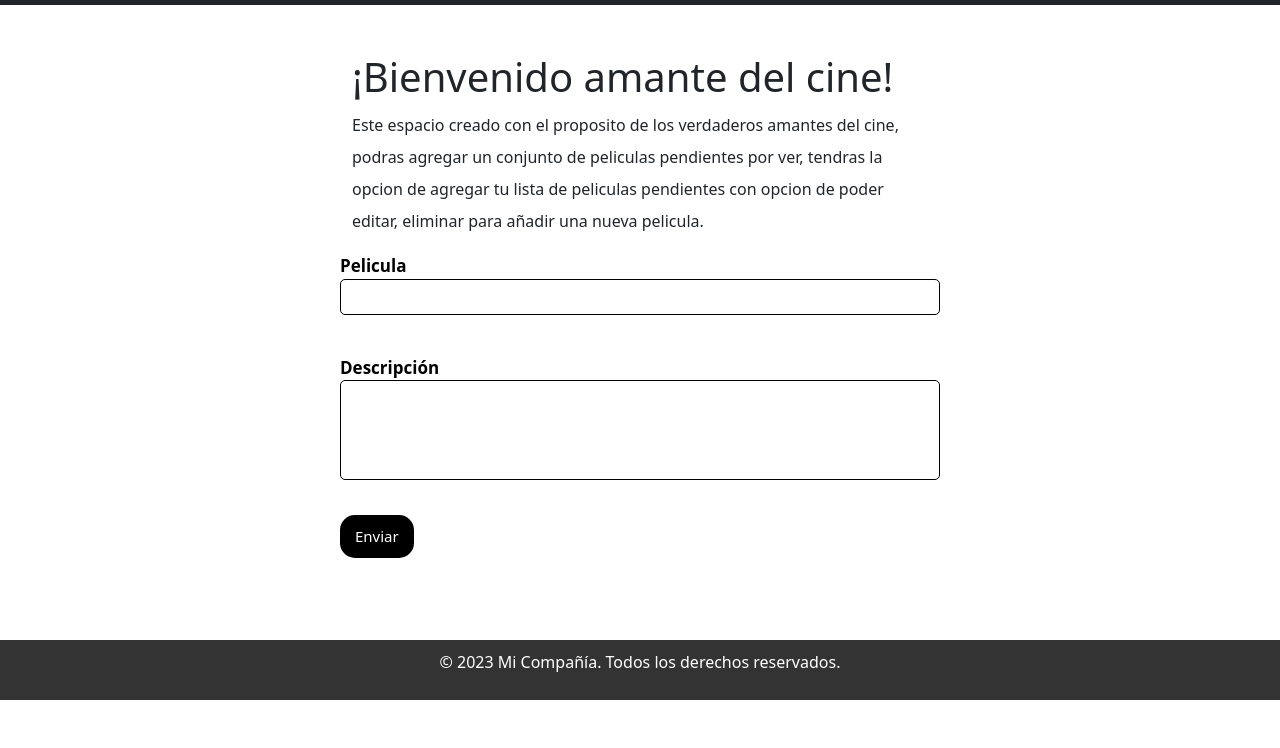
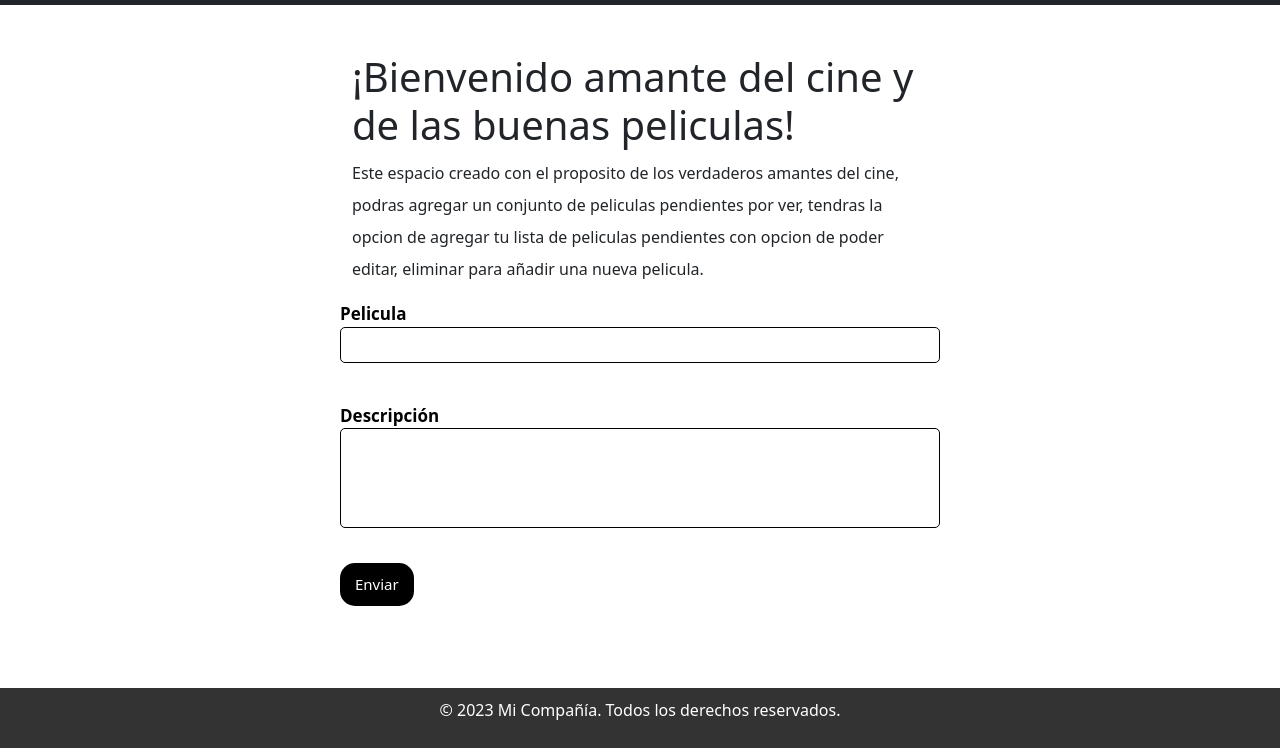
Before and after one commit to Larrynarvaez/PROYECTO-2-CRUD-PELICULAS, a plain HTML site: page index.html in a window 1280 px wide. Shown: the part 71-819 px from the top of the page. Drawn offline with nearby package versions, Linux system fonts and the light colour scheme.

Commit message:
commit main

```diff
--- a/index.html
+++ b/index.html
@@ -23,7 +23,7 @@
     <!--Dinamica o breve descrpcion de la actividad-->
     <div class="mx-auto"style="width: 600px;">
         <div class="container mt-5">
-            <h1>¡Bienvenido amante del cine!</h1>
+            <h1>¡Bienvenido amante del cine y de las buenas peliculas!</h1>
             <div class="texto">
                 <p class="lh-lg"> Este espacio creado con el proposito de los verdaderos amantes del cine, podras agregar un conjunto de peliculas pendientes por ver, tendras la opcion de agregar tu lista de peliculas pendientes con opcion de poder editar, eliminar para añadir una nueva pelicula.</p>
             </div>
```
